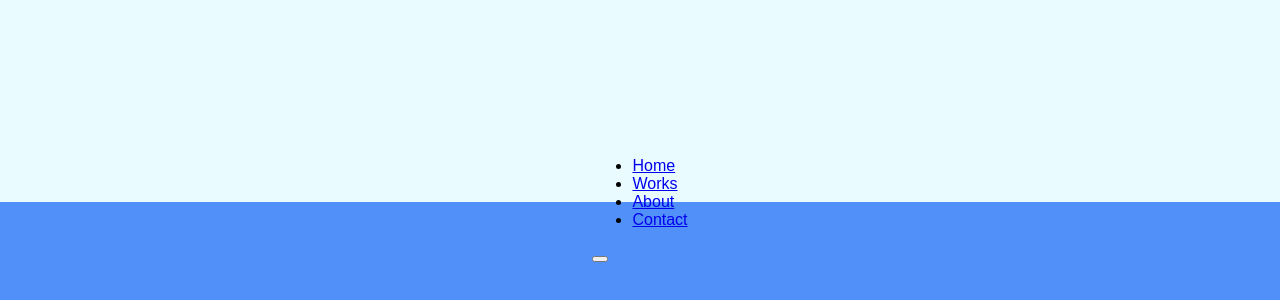
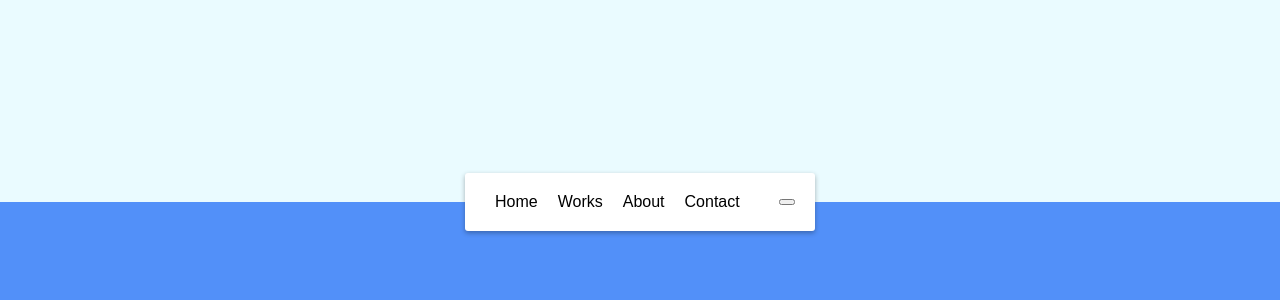
Before and after one commit to nia-ja/Animated-Navigation, a plain HTML site: page index.html in a window 1280 px wide. Shown: the part 198-498 px from the top of the page. Drawn offline with Linux system fonts and the light colour scheme; a web font is replaced by a local one.

Commit message:
More styling

```diff
--- a/style.css
+++ b/style.css
@@ -15,10 +15,55 @@ body {
   );
   font-family: "Muli", sans-serif;
   display: flex;
-  flex-direction: column;
   align-items: center;
   justify-content: center;
   height: 100vh;
-  overflow: hidden;
   margin: 0;
 }
+
+nav {
+  background-color: #fff;
+  padding: 20px;
+  width: 80px;
+  display: flex;
+  align-items: center;
+  justify-content: center;
+  border-radius: 3px;
+  box-shadow: 0 2px 5px rgba(0, 0, 0, 0.3);
+  transition: width 0.6s linear;
+}
+
+nav.active {
+  width: 350px;
+}
+
+nav ul {
+  display: flex;
+  list-style-type: none;
+  padding: 0;
+  margin: 0;
+  width: 0;
+  transition: width 0.6s linear;
+}
+
+nav.active ul {
+  width: 100%;
+}
+
+nav ul li {
+  transform: rotateY(0deg);
+  opacity: 0;
+  transition: transform 0.6s linear, opacity 0.6s linear;
+}
+
+nav.active ul li {
+  opacity: 1;
+  transform: rotateY(360deg);
+}
+
+nav ul a {
+  position: relative;
+  color: #000;
+  text-decoration: none;
+  margin: 0 10px;
+}
```
